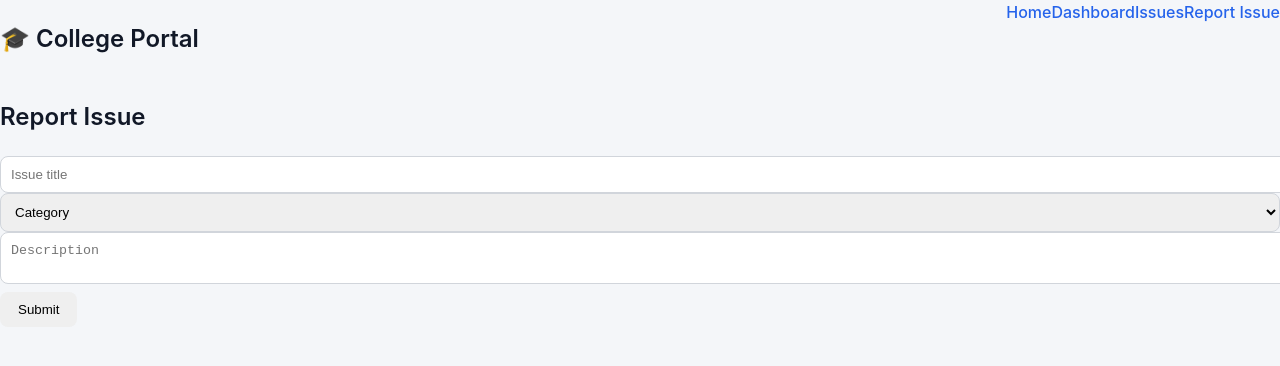
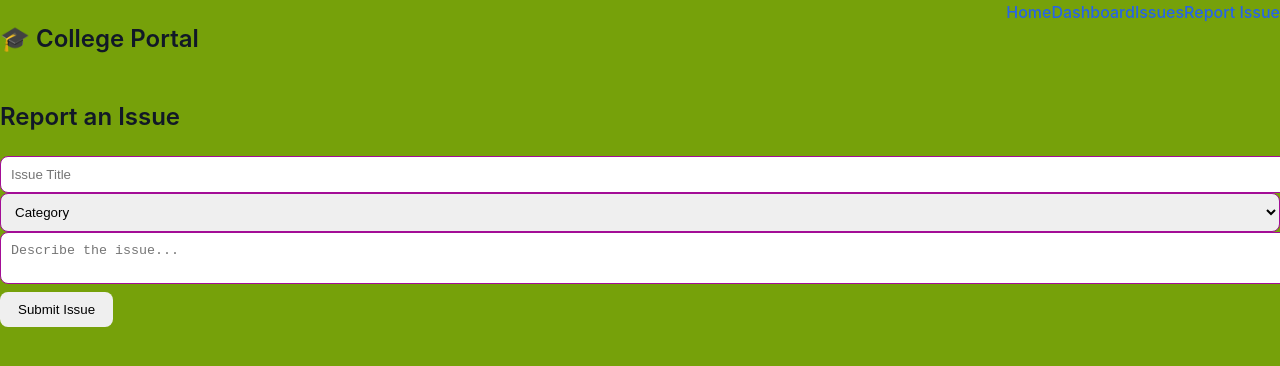
Before and after one commit to Rameshmanohar18/SLA_MUGUND_SIR_CLASS_Assessment, a React (Vite) app: page /report in a window 1280 px wide. Shown: the top 366 px of the page. Built offline with nearby package versions, Linux system fonts and the light colour scheme.

Commit message:
added a css

```diff
--- a/src/Components/IssueCard.jsx
+++ b/src/Components/IssueCard.jsx
@@ -1,40 +1,75 @@
-import { Link } from "react-router-dom"
+// import { Link } from "react-router-dom"
 
-export default function IssueCard({issue,remove}){
+// export default function IssueCard({issue,remove}){
 
-  return(
-    <div className="border p-4 rounded shadow">
+//   return(
+//     <div className="border p-4 rounded shadow">
 
-      <h3 className="font-bold">{issue.title}</h3>
+//       <h3 className="font-bold">{issue.title}</h3>
 
-      <p className="text-sm text-gray-500">
-        Category: {issue.category}
+//       <p className="text-sm text-gray-500">
+//         Category: {issue.category}
+//       </p>
+
+//       <p className="mt-2">{issue.description}</p>
+
+//       <p className="mt-2 text-blue-600">
+//         Status: {issue.status}
+//       </p>
+
+//       <div className="flex gap-3 mt-3">
+
+//         <Link
+//           to={`/edit/${issue.id}`}
+//           className="bg-yellow-500 text-white px-3 py-1"
+//         >
+//           Edit
+//         </Link>
+
+//         <button
+//           onClick={()=>remove(issue.id)}
+//           className="bg-red-500 text-white px-3 py-1"
+//         >
+//           Delete
+//         </button>
+
+//       </div>
+
+//     </div>
+//   )
+// }
+
+
+export default function IssueCard({ issue }) {
+
+  return (
+
+    <div className="bg-white shadow-md p-5 rounded-lg hover:shadow-xl transition">
+
+      <h3 className="font-semibold text-lg">
+        {issue.title}
+      </h3>
+
+      <p className="text-gray-500 text-sm">
+        {issue.category}
       </p>
 
-      <p className="mt-2">{issue.description}</p>
-
-      <p className="mt-2 text-blue-600">
-        Status: {issue.status}
+      <p className="mt-2 text-gray-700">
+        {issue.description}
       </p>
 
-      <div className="flex gap-3 mt-3">
+      <div className="mt-3">
 
-        <Link
-          to={`/edit/${issue.id}`}
-          className="bg-yellow-500 text-white px-3 py-1"
-        >
-          Edit
-        </Link>
-
-        <button
-          onClick={()=>remove(issue.id)}
-          className="bg-red-500 text-white px-3 py-1"
-        >
-          Delete
-        </button>
+        <span className="
+        text-xs px-2 py-1 rounded
+        bg-yellow-200 text-yellow-800
+        ">
+          {issue.status}
+        </span>
 
       </div>
 
     </div>
+
   )
 }
--- /dev/null
+++ b/src/Components/Sidebar.jsx
@@ -0,0 +1,30 @@
+import { Link } from "react-router-dom"
+
+export default function Sidebar() {
+
+  return (
+    <div className="w-64 bg-white shadow-lg p-5">
+
+      <h1 className="text-xl font-bold mb-8 text-blue-600">
+        🎓 College Portal
+      </h1>
+
+      <nav className="flex flex-col gap-4 text-gray-700">
+
+        <Link className="hover:text-blue-600" to="/">
+          Dashboard
+        </Link>
+
+        <Link className="hover:text-blue-600" to="/issues">
+          Issues
+        </Link>
+
+        <Link className="hover:text-blue-600" to="/report">
+          Report Issue
+        </Link>
+
+      </nav>
+
+    </div>
+  )
+}
--- /dev/null
+++ b/src/Components/Topbar.jsx
@@ -0,0 +1,22 @@
+export default function Topbar() {
+
+  return (
+    <div className="bg-white shadow-sm p-4 flex justify-between">
+
+      <h2 className="font-semibold text-gray-700">
+        Student Dashboard
+      </h2>
+
+      <div className="flex items-center gap-4">
+
+        <button className="bg-blue-600 text-white px-3 py-1 rounded">
+          Notifications
+        </button>
+
+        <div className="w-8 h-8 bg-gray-300 rounded-full"></div>
+
+      </div>
+
+    </div>
+  )
+}
--- a/src/Pages/ReportIssue.jsx
+++ b/src/Pages/ReportIssue.jsx
@@ -26,35 +26,68 @@ export default function ReportIssue(){
   }
 
   return(
-    <form onSubmit={submit} className="max-w-md space-y-4">
+    // <form onSubmit={submit} className="max-w-md space-y-4">
 
-      <h2 className="text-xl font-bold">Report Issue</h2>
+    //   <h2 className="text-xl font-bold">Report Issue</h2>
+
+    //   <input
+    //     className="border p-2 w-full"
+    //     placeholder="Issue title"
+    //     onChange={e=>setTitle(e.target.value)}
+    //   />
+
+    //   <select
+    //     className="border p-2 w-full"
+    //     onChange={e=>setCategory(e.target.value)}
+    //   >
+    //     <option>Category</option>
+    //     <option>Hostel</option>
+    //     <option>Canteen</option>
+    //     <option>Transport</option>
+    //     <option>Infrastructure</option>
+    //   </select>
+
+    //   <textarea
+    //     className="border p-2 w-full"
+    //     placeholder="Description"
+    //     onChange={e=>setDescription(e.target.value)}
+    //   />
+
+    //   <button className="bg-blue-600 text-white px-4 py-2">
+    //     Submit
+    //   </button>
+
+    // </form>
+
+    <form className="bg-white shadow-lg p-6 rounded-lg max-w-lg">
+
+  <h2 className="text-xl font-bold mb-4">
+    Report an Issue
+  </h2>
 
   <input
-        className="border p-2 w-full"
-        placeholder="Issue title"
-        onChange={e=>setTitle(e.target.value)}
+    className="border p-3 w-full rounded mb-3"
+    placeholder="Issue Title"
   />
 
-      <select
-        className="border p-2 w-full"
-        onChange={e=>setCategory(e.target.value)}
-      >
+  <select className="border p-3 w-full rounded mb-3">
     <option>Category</option>
+    <option>Canteen</option>
     <option>Hostel</option>
-        <option>Canteen</option>
     <option>Transport</option>
-        <option>Infrastructure</option>
   </select>
 
   <textarea
-        className="border p-2 w-full"
-        placeholder="Description"
-        onChange={e=>setDescription(e.target.value)}
+    className="border p-3 w-full rounded mb-3"
+    placeholder="Describe the issue..."
   />
 
-      <button className="bg-blue-600 text-white px-4 py-2">
-        Submit
+  <button className="
+  bg-blue-600 text-white
+  px-5 py-2 rounded
+  hover:bg-blue-700
+  ">
+    Submit Issue
   </button>
 
 </form>
--- a/src/index.css
+++ b/src/index.css
@@ -80,7 +80,7 @@ button:focus-visible {
   font-weight: 400;
 
   color: #1f2937;
-  background: #f4f6f9;
+  background: #84148a;
 
   -webkit-font-smoothing: antialiased;
 }
@@ -90,7 +90,7 @@ button:focus-visible {
 body {
   margin: 0;
   min-height: 100vh;
-  background: #f4f6f9;
+  background: #76a10a;
 }
 
 /* Links */
@@ -152,7 +152,7 @@ button {
 /* Cards */
 
 .card {
-  background: white;
+  background: rgb(0, 171, 37);
   border-radius: 12px;
   padding: 20px;
   box-shadow: 0 8px 20px rgba(0, 0, 0, 0.06);
@@ -169,7 +169,7 @@ button {
 input,
 textarea,
 select {
-  border: 1px solid #d1d5db;
+  border: 1px solid #a30d96;
   padding: 10px;
   border-radius: 8px;
   width: 100%;
--- /dev/null
+++ b/src/layout/layout.jsx
@@ -0,0 +1,21 @@
+import Sidebar from "../components/Sidebar"
+import Topbar from "../components/Topbar"
+
+export default function Layout({ children }) {
+  return (
+    <div className="flex h-screen bg-gray-100">
+
+      <Sidebar />
+
+      <div className="flex flex-col flex-1">
+
+        <Topbar />
+
+        <main className="p-6 overflow-y-auto">
+          {children}
+        </main>
+
+      </div>
+    </div>
+  )
+}
```
Lines whose indentation alone changed are shown as unchanged.
